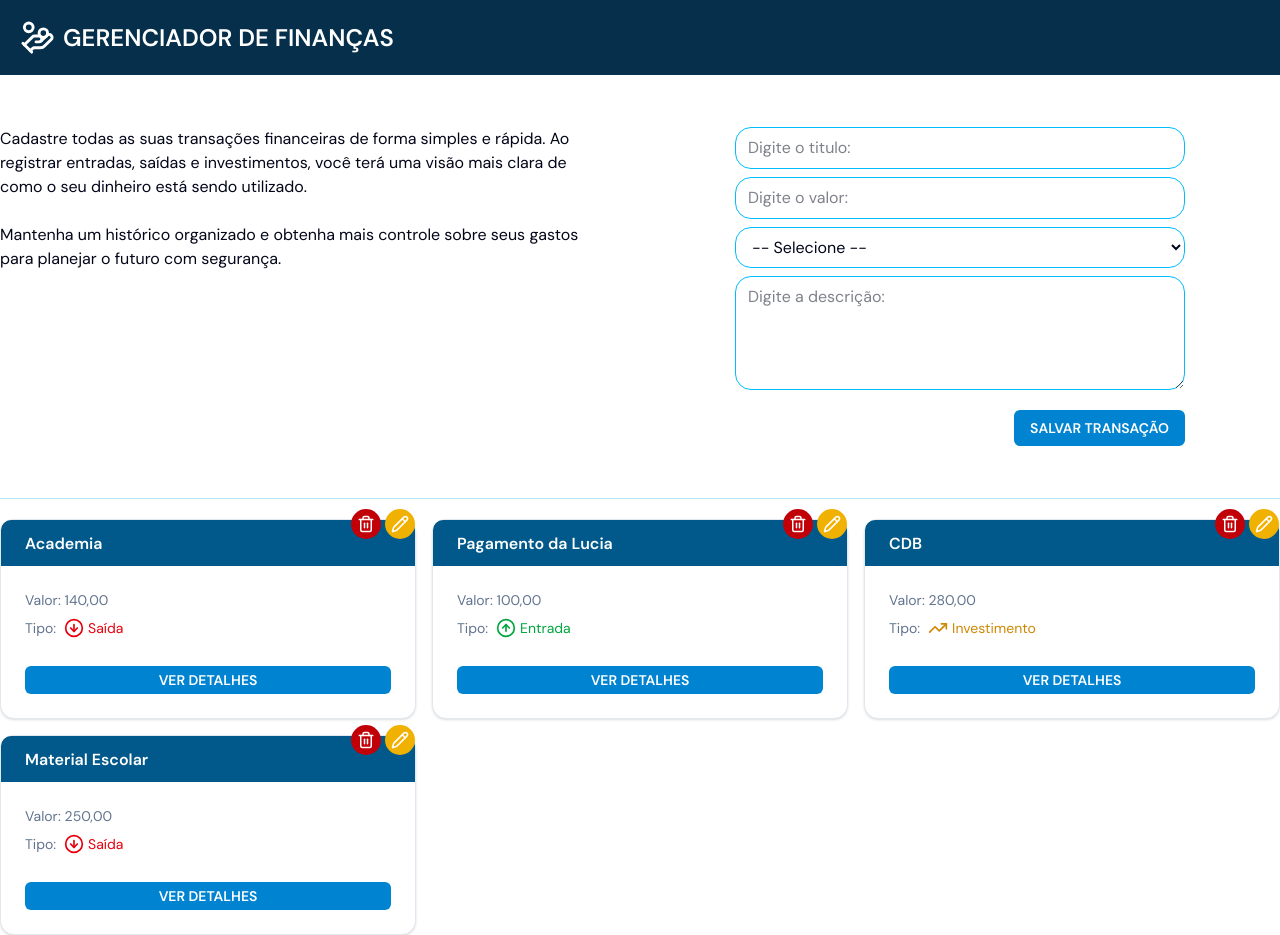
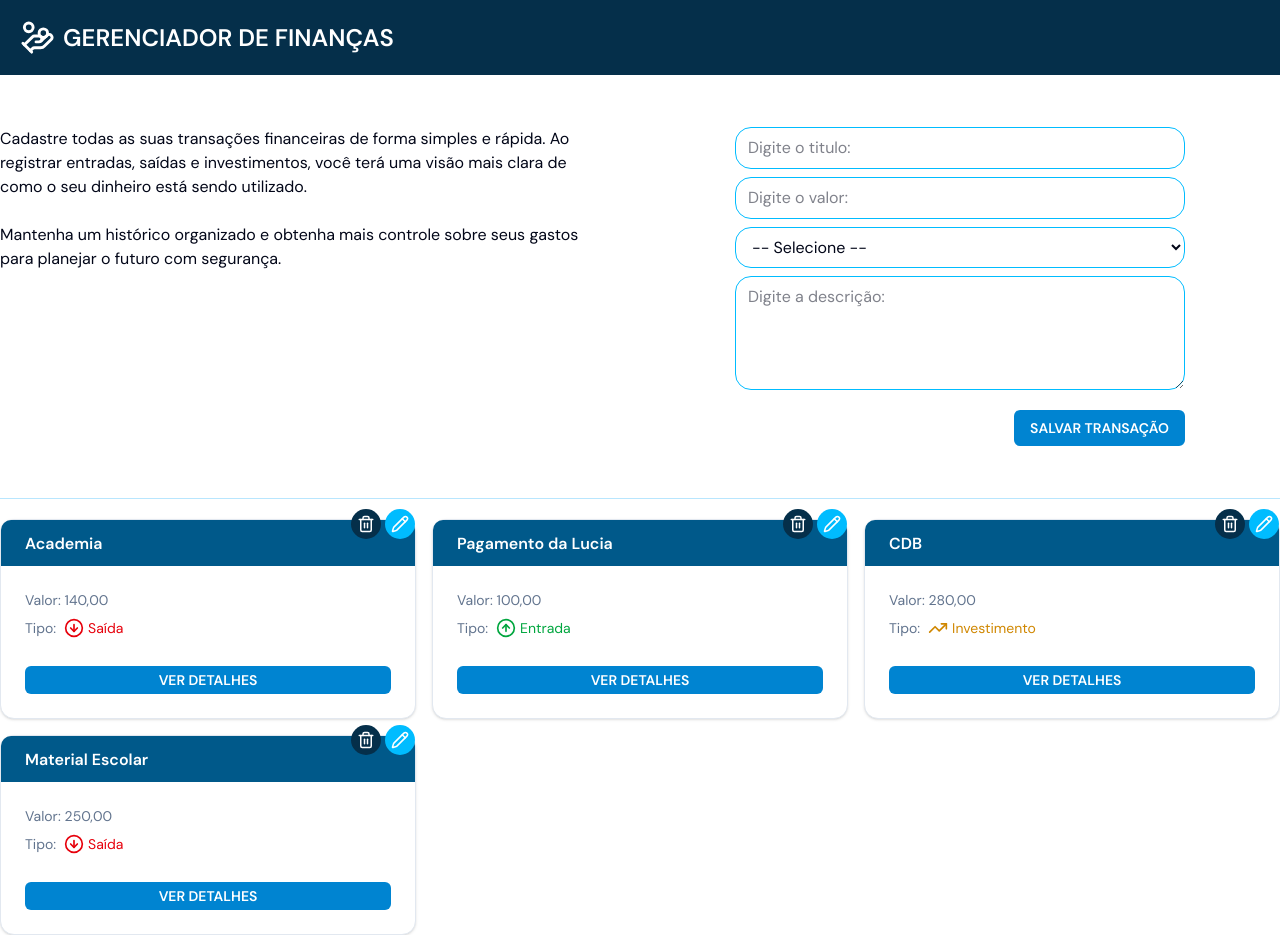
Before and after one commit to giovannaarrais/gerenciador_financas, a React (Vite) app: page /home in a window 1280 px wide. Built offline with nearby package versions, Linux system fonts and the light colour scheme.

Commit message:
:lipstick: style: alteracao de cores dos btns de acoes: excluir e editar

```diff
--- a/src/components/ListaTransacoes.jsx
+++ b/src/components/ListaTransacoes.jsx
@@ -40,7 +40,7 @@ function ListaTransacoes( { transacoes, deletarTransacao } ){
                 <Card key={transacao.id} className={" pt-0 relative"}>
                     <div className="actions absolute top-[-11px] right-0 flex  gap-1">
                         <CardAction
-                            className={"cursor-pointer  bg-red-700 p-1.5 text-white rounded-full"}
+                            className={"cursor-pointer  bg-sky-950 p-1.5 text-white rounded-full"}
                             onClick={() => {
                                 notify(transacao.titulo)
                                 deletarTransacao(transacao.id)
@@ -50,7 +50,7 @@ function ListaTransacoes( { transacoes, deletarTransacao } ){
                         </CardAction>
 
                         <CardAction
-                            className={"cursor-pointer  bg-yellow-500 p-1.5 text-white rounded-full"}
+                            className={"cursor-pointer  bg-sky-400 p-1.5 text-white rounded-full"}
                             onClick={() => {
                                 alert("editar")
                             }}
```
